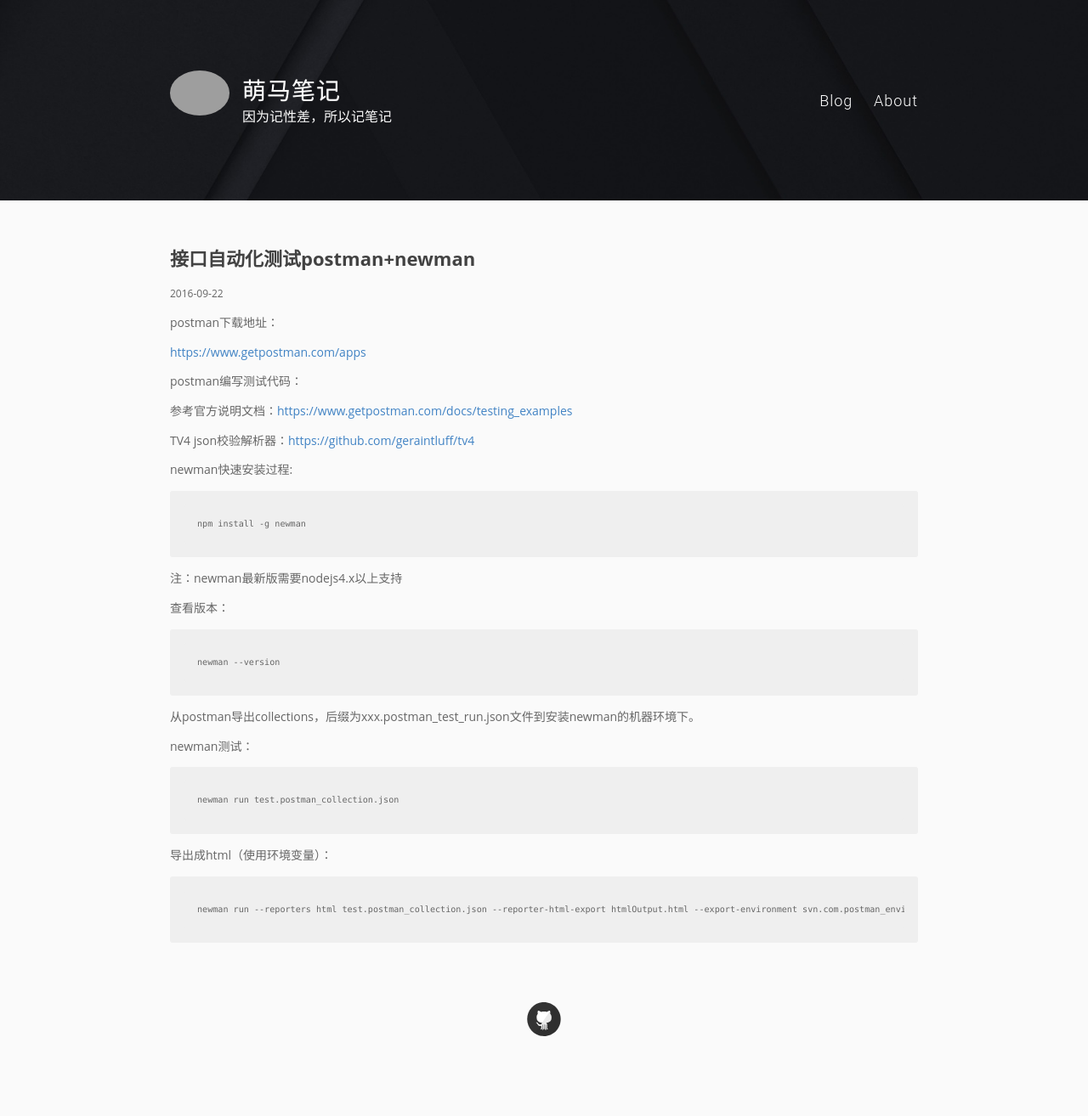
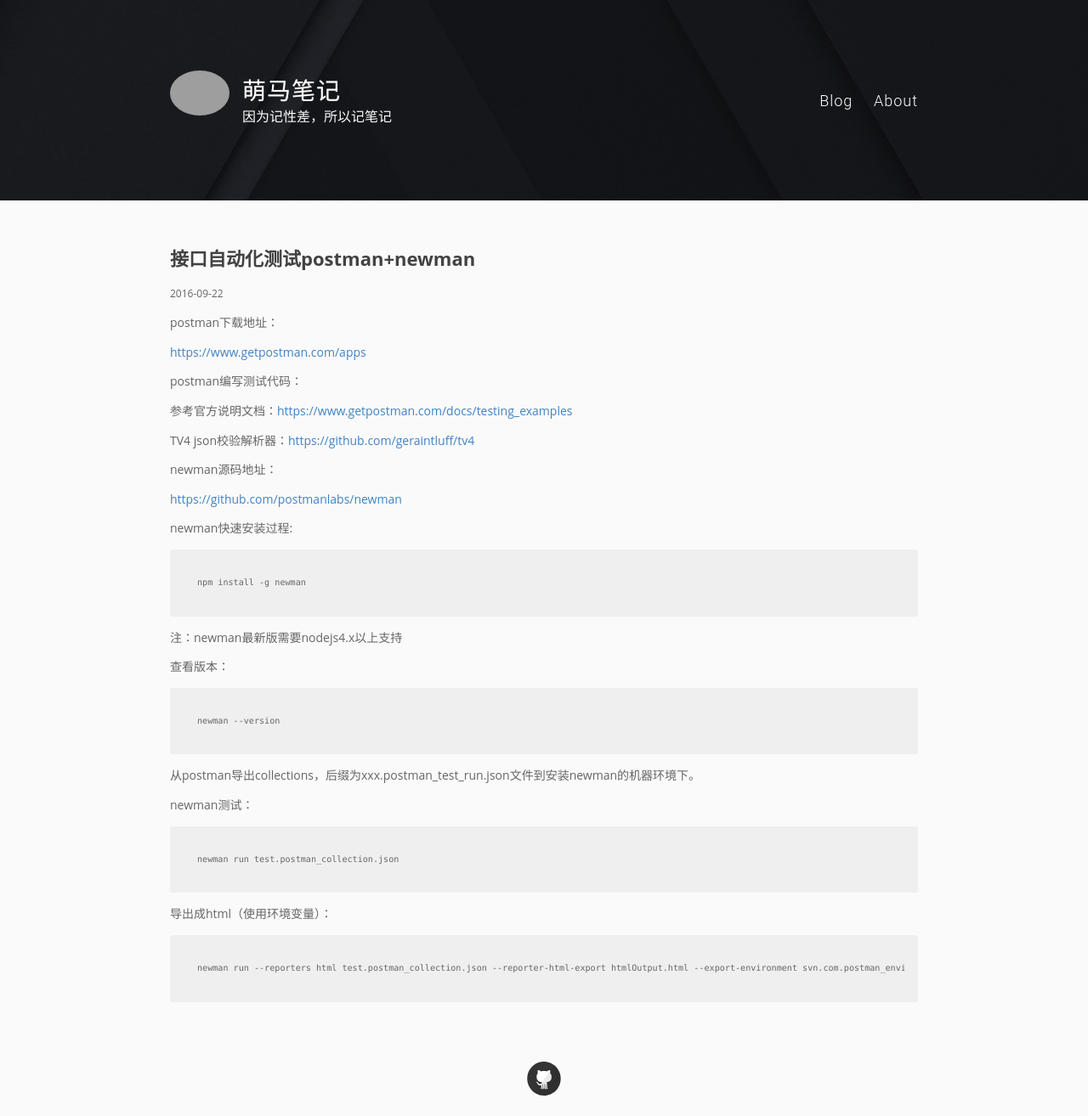
Before and after one commit to pingmalu/pingmalu.github.io, a Jekyll site: the page built from _posts/2016-09-22-接口自动化测试postman+newman.md, in a window 1280 px wide. Shown: the whole page at 85% size. Built offline with Jekyll 4.4.1, drawn with Linux system fonts in a browser that asks for light colours; nearby versions of some CDN libraries; before the commit the page ends 1245 px from its top, so only the background shows below that; grey boxes are pictures that could not be loaded.

Commit message:
'update'

```diff
--- a/_posts/2016-09-22-接口自动化测试postman+newman.md
+++ b/_posts/2016-09-22-接口自动化测试postman+newman.md
@@ -13,6 +13,10 @@
 
 TV4 json校验解析器：[https://github.com/geraintluff/tv4](https://github.com/geraintluff/tv4)
 
+
+newman源码地址：
+
+[https://github.com/postmanlabs/newman](https://github.com/postmanlabs/newman)
 
 newman快速安装过程:
 
```
